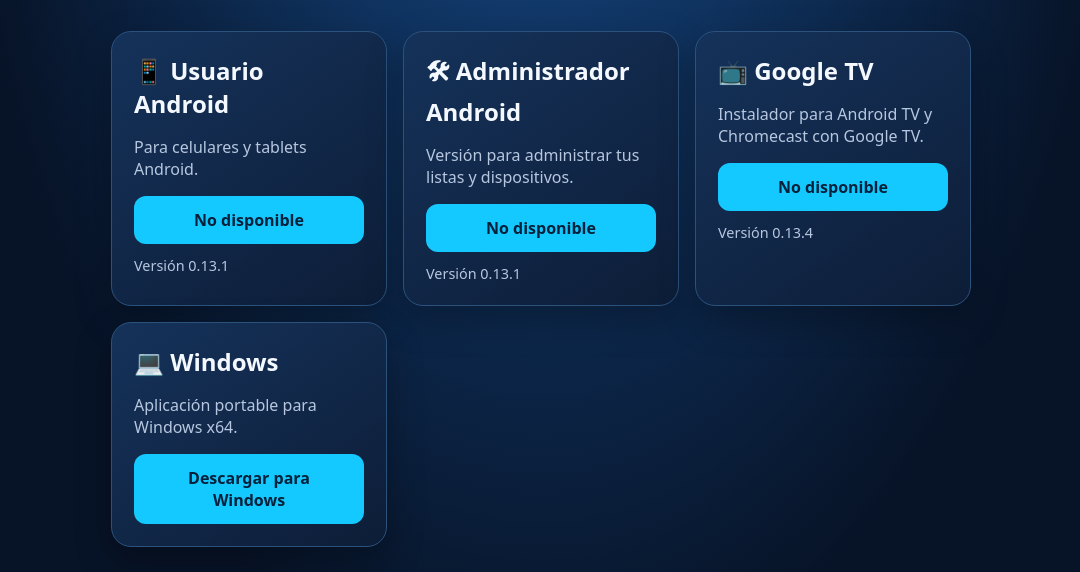
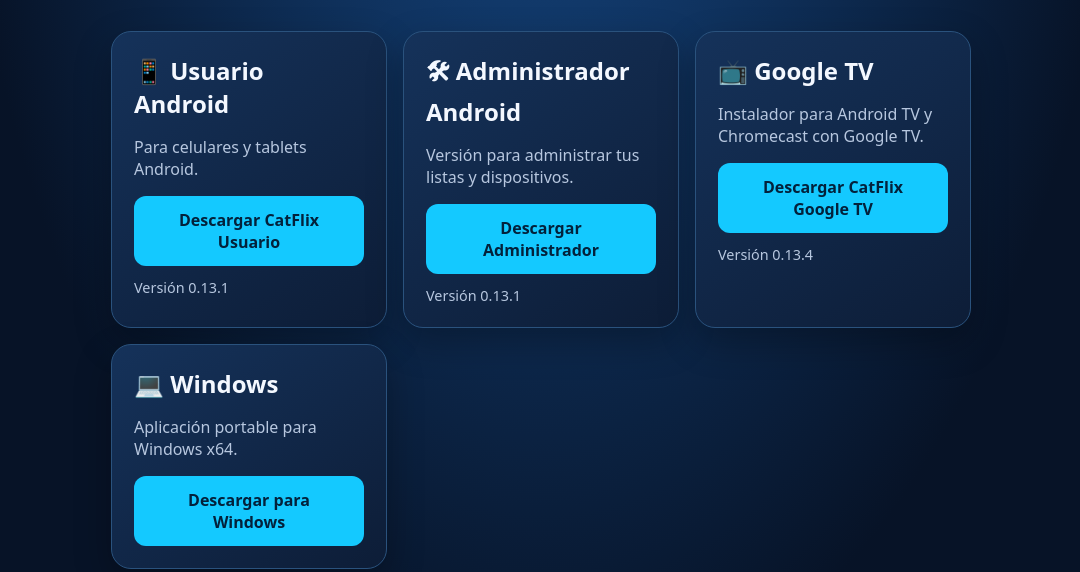
Before and after one commit to renatosalinas-proyectos/catflix-distribucion, a plain HTML site: page index.html in a window 1280 px wide. Shown: the part 196-768 px from the top of the page, without its empty margins (99-1179 px from the left). Drawn offline with Linux system fonts and the light colour scheme.

Commit message:
Fix Windows download card while preserving Android update links

```diff
--- a/index.html
+++ b/index.html
@@ -21,6 +21,6 @@ header{text-align:center;margin-bottom:34px}h1{font-size:clamp(2.3rem,8vw,4rem);
 <div class="note"><strong>Instalación Android:</strong> descarga el APK y ábrelo desde tu dispositivo. Si Android lo solicita, permite instalar aplicaciones para CatFlix. Para actualizar, instala la nueva versión sobre la anterior; conserva los datos si ya tienes la edición firmada correspondiente.</div>
 <footer>CatFlix · página de distribución</footer></main>
 <script>
-(async()=>{try{const r=await fetch('./versions.json',{cache:'no-store'});if(!r.ok)throw 0;const v=await r.json();function card(id,verId,item,label){const a=document.getElementById(id),ver=document.getElementById(verId);if(item&&item.available&&item.url){a.href=item.url;a.textContent=label;a.removeAttribute('aria-disabled');ver.textContent='Versión '+(item.versionName||'');}}
+(async()=>{try{const r=await fetch('./versions.json',{cache:'no-store'});if(!r.ok)throw 0;const v=await r.json();function card(id,verId,item,label){const a=document.getElementById(id),ver=verId?document.getElementById(verId):null;if(item&&item.available&&item.url){a.href=item.url;a.textContent=label;a.removeAttribute('aria-disabled');if(ver)ver.textContent='Versión '+(item.versionName||'');}}
 card('android','androidVersion',v.android,'Descargar CatFlix Usuario');card('admin','adminVersion',v.admin,'Descargar Administrador');card('tv','tvVersion',v.googleTv,'Descargar CatFlix Google TV');if(v.windows?.available)card('windows','',v.windows,'Descargar para Windows');}catch(e){for(const id of ['android','admin','tv'])document.getElementById(id).textContent='No disponible';}})();
 </script></body></html>
```
